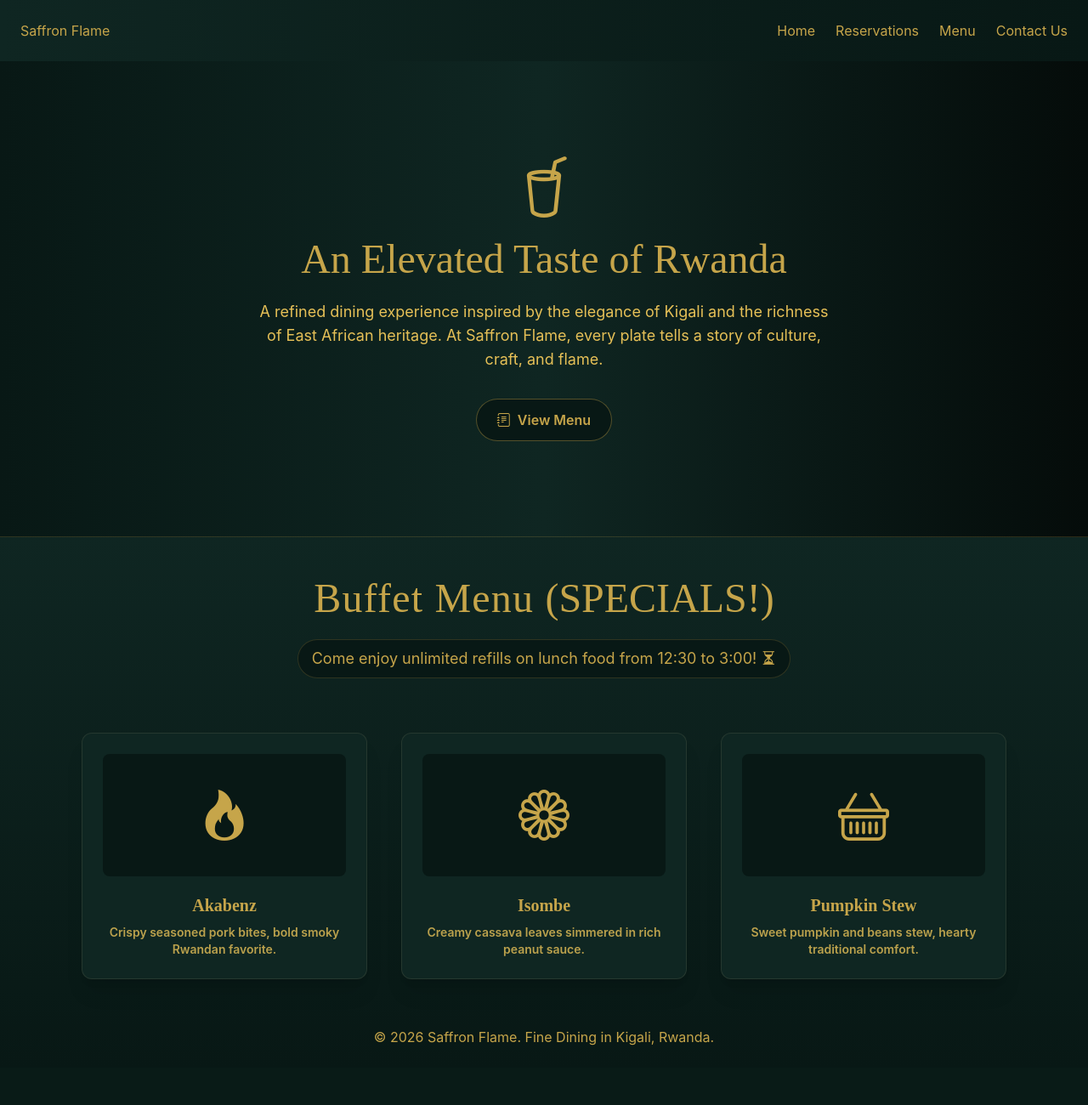
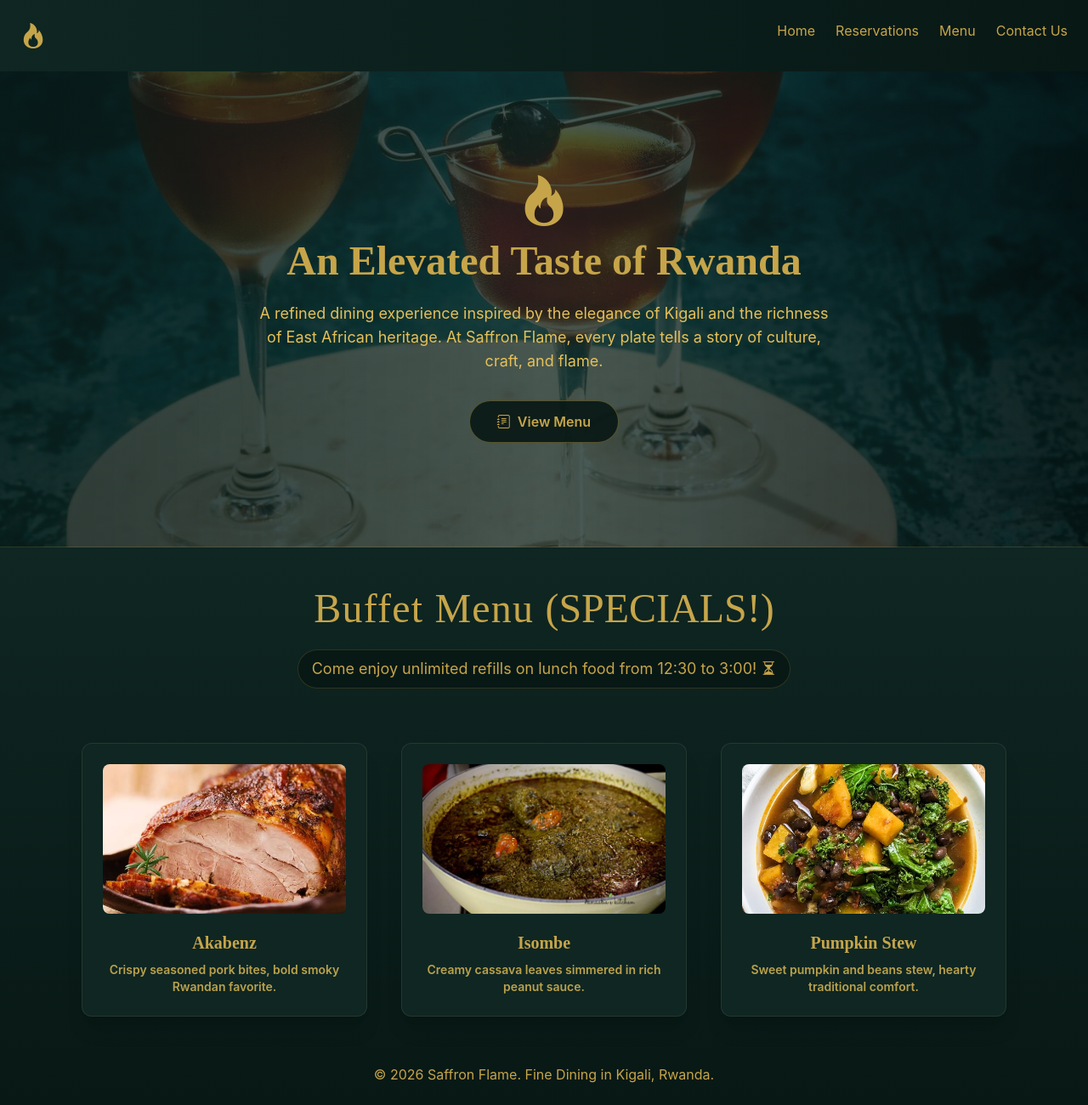
Before and after one commit to linda-ic/Saffron-Flame-Restaurant, a Django app: page / in a window 1280 px wide. Shown: the whole page at 85% size. Before the commit the page ends 1230 px from the top, so only its background shows below. Run offline with Django 5.2, Linux system fonts and the light colour scheme.

Commit message:
Added pictures

```diff
--- a/templates/core/base.html
+++ b/templates/core/base.html
@@ -7,16 +7,7 @@
     <link rel="stylesheet" href="https://cdn.jsdelivr.net/npm/bootstrap-icons@1.13.1/font/bootstrap-icons.min.css">
 </head>
 <body class="bg-gradient-to-b from-[#050C0A] via-[#0F2622] to-[#081815] text-[#C6A54A] font-[Inter]">
-
-    <nav class="flex justify-between py-6 px-6 bg-gradient-to-r from-[#0F2622] to-[#081815]">
-        <a href="{% url 'home' %}">Saffron Flame</a>
-        <ul class="flex space-x-6">
-            <li><a href="{% url 'home' %}">Home</a></li>
-            <li><a href="{% url 'reservation' %}">Reservations</a></li>
-            <li><a href="{% url 'menu' %}">Menu</a></li>
-            <li><a href="{% url 'contact' %}">Contact Us</a></li>
-        </ul>
-    </nav>
+    {% include 'core/partials/navbar.html' %}
 
     {% block content %}
     {% endblock %}
--- a/templates/core/index.html
+++ b/templates/core/index.html
@@ -1,22 +1,26 @@
 {% extends 'core/base.html' %}
+{% load static %}
 
 {% block title %}Home{% endblock %}
 {% block content %}
-    <!-- HERO SECTION -->
-    <section class="bg-gradient-to-r from-[#081815] via-[#0F2622] to-[#050C0A] h-[70vh] relative p-8 flex items-center justify-center border-b border-[#C6A54A]/20">
-        <div class="relative max-w-4xl mx-auto text-center">
-            <div class="text-[#C6A54A] mb-6">
-                <i class="bi bi-cup-straw text-7xl"></i>
+    <!-- HERO SECTION WITH BACKGROUND IMAGE -->
+    <section
+        class="relative h-[70vh] p-8 flex items-center justify-center bg-cover bg-center border-b border-[#C6A54A]/20"
+        style="background-image: linear-gradient(to right, rgba(8, 24, 21, 0.85), rgba(15, 38, 34, 0.75), rgba(5, 12, 10, 0.85)), url('{% static 'images/hero-logo.jpeg' %}');"
+    >
+        <div class="relative max-w-4xl mx-auto text-center z-10">
+            <div class="text-[#C6A54A] mb-4">
+                <i class="bi bi-fire text-6xl"></i>
             </div>
-            <h1 class="mb-6 text-5xl font-[PlayfairDisplay]">An Elevated Taste of Rwanda</h1>
-            <p class="text-[#e6c057] text-lg max-w-2xl mx-auto">A refined dining experience inspired by the elegance of Kigali and the richness of East African heritage. At Saffron Flame, every plate tells a story of culture, craft, and flame.</p>
-            <a href="{% url 'menu' %}" class="inline-block cursor-pointer bg-[#081815] rounded-full px-6 py-3 border border-[#C6A54A]/40 hover:border-[#C6A54A] transition hover:shadow-[#C6A54A]/50 hover:shadow-md mt-8 font-semibold">
+            <h1 class="mb-6 text-5xl font-[PlayfairDisplay] font-bold text-[#C6A54A]">An Elevated Taste of Rwanda</h1>
+            <p class="text-[#e6c057] text-lg max-w-2xl mx-auto font-[Inter]">A refined dining experience inspired by the elegance of Kigali and the richness of East African heritage. At Saffron Flame, every plate tells a story of culture, craft, and flame.</p>
+            <a href="{% url 'menu' %}" class="inline-block cursor-pointer bg-[#081815]/90 rounded-full px-8 py-3 border border-[#C6A54A]/40 hover:border-[#C6A54A] text-[#C6A54A] transition hover:shadow-[#C6A54A]/50 hover:shadow-md mt-8 font-semibold">
                 <i class="bi bi-journal-text me-2"></i>View Menu
             </a>
         </div>
     </section>
 
-    <!-- BODY (BUFFET MENU) -->
+    <!-- REST OF YOUR HOME PAGE BODY (BUFFET MENU & CARDS) -->
     <div class="text-center mt-12 mb-6">
         <a href="#" class="text-5xl hover:underline font-[PlayfairDisplay] tracking-wide">Buffet Menu </a>
         <span class="text-5xl font-[PlayfairDisplay]">(SPECIALS!)</span>
@@ -30,25 +34,25 @@
 
     <div class="flex justify-between flex-col md:flex-row gap-10 mt-8 cursor-pointer p-8 max-w-6xl mx-auto">
         <!-- CARD 1 -->
-        <div class="bg-[#0F2622] rounded-xl p-6 w-full md:w-1/3 hover:scale-105 transition shadow-xl border border-[#e8d5a0]/10 text-center flex flex-col items-center justify-center">
-            <div class="w-full h-36 bg-[#081815] rounded-lg flex items-center justify-center mb-5 text-[#C6A54A]">
-                <i class="bi bi-fire text-6xl"></i>
+        <div class="bg-[#0F2622] rounded-xl p-6 w-full md:w-1/3 hover:scale-105 transition shadow-xl border border-[#e8d5a0]/10 text-center flex flex-col items-center justify-center overflow-hidden">
+            <div class="w-full h-44 bg-[#081815] rounded-lg mb-5 overflow-hidden">
+                <img src="{% static 'images/pork.jpg' %}" alt="Akabenz" class="w-full h-full object-cover">
             </div>
             <p class="font-bold text-xl font-[PlayfairDisplay]">Akabenz</p>
             <p class="font-semibold text-sm text-[#e6c057]/80 mt-2">Crispy seasoned pork bites, bold smoky Rwandan favorite.</p>
         </div>
         <!-- CARD 2 -->
-        <div class="bg-[#0F2622] rounded-xl p-6 w-full md:w-1/3 hover:scale-105 transition shadow-xl border border-[#e8d5a0]/10 text-center flex flex-col items-center justify-center">
-            <div class="w-full h-36 bg-[#081815] rounded-lg flex items-center justify-center mb-5 text-[#C6A54A]">
-                <i class="bi bi-flower1 text-6xl"></i>
+        <div class="bg-[#0F2622] rounded-xl p-6 w-full md:w-1/3 hover:scale-105 transition shadow-xl border border-[#e8d5a0]/10 text-center flex flex-col items-center justify-center overflow-hidden">
+            <div class="w-full h-44 bg-[#081815] rounded-lg mb-5 overflow-hidden">
+                <img src="{% static 'images/isombe.jpg' %}" alt="Isombe" class="w-full h-full object-cover">
             </div>
             <p class="font-bold text-xl font-[PlayfairDisplay]">Isombe</p>
             <p class="font-semibold text-sm text-[#e6c057]/80 mt-2">Creamy cassava leaves simmered in rich peanut sauce.</p>
         </div>
         <!-- CARD 3 -->
-        <div class="bg-[#0F2622] rounded-xl p-6 w-full md:w-1/3 hover:scale-105 transition shadow-xl border border-[#e8d5a0]/10 text-center flex flex-col items-center justify-center">
-            <div class="w-full h-36 bg-[#081815] rounded-lg flex items-center justify-center mb-5 text-[#C6A54A]">
-                <i class="bi bi-basket text-6xl"></i>
+        <div class="bg-[#0F2622] rounded-xl p-6 w-full md:w-1/3 hover:scale-105 transition shadow-xl border border-[#e8d5a0]/10 text-center flex flex-col items-center justify-center overflow-hidden">
+            <div class="w-full h-44 bg-[#081815] rounded-lg mb-5 overflow-hidden">
+                <img src="{% static 'images/pumpkin-stew.jpg' %}" alt="Pumpkin Stew" class="w-full h-full object-cover">
             </div>
             <p class="font-bold text-xl font-[PlayfairDisplay]">Pumpkin Stew</p>
             <p class="font-semibold text-sm text-[#e6c057]/80 mt-2">Sweet pumpkin and beans stew, hearty traditional comfort.</p>
--- /dev/null
+++ b/templates/core/partials/navbar.html
@@ -0,0 +1,10 @@
+
+<nav class="flex justify-between py-6 px-6 bg-gradient-to-r from-[#0F2622] to-[#081815]">
+    <a href="{% url 'home' %}"><i class="bi bi-fire text-3xl"></i></a>
+    <ul class="flex space-x-6">
+        <li><a href="{% url 'home' %}">Home</a></li>
+        <li><a href="{% url 'reservation' %}">Reservations</a></li>
+        <li><a href="{% url 'menu' %}">Menu</a></li>
+        <li><a href="{% url 'contact' %}">Contact Us</a></li>
+    </ul>
+</nav>
```
Also changed, not shown: templates/core/contact.html (+18 -5 lines), templates/core/menu.html (+14 -2 lines), templates/core/reservations.html (+18 -5 lines), core/static/images/contact-header.png (added), core/static/images/hero-logo.jpeg (added), core/static/images/isombe.jpg (added), core/static/images/menu-header.png (added), core/static/images/pork.jpg (added), core/static/images/pumpkin-stew.jpg (added), core/static/images/reservations.png (added).
